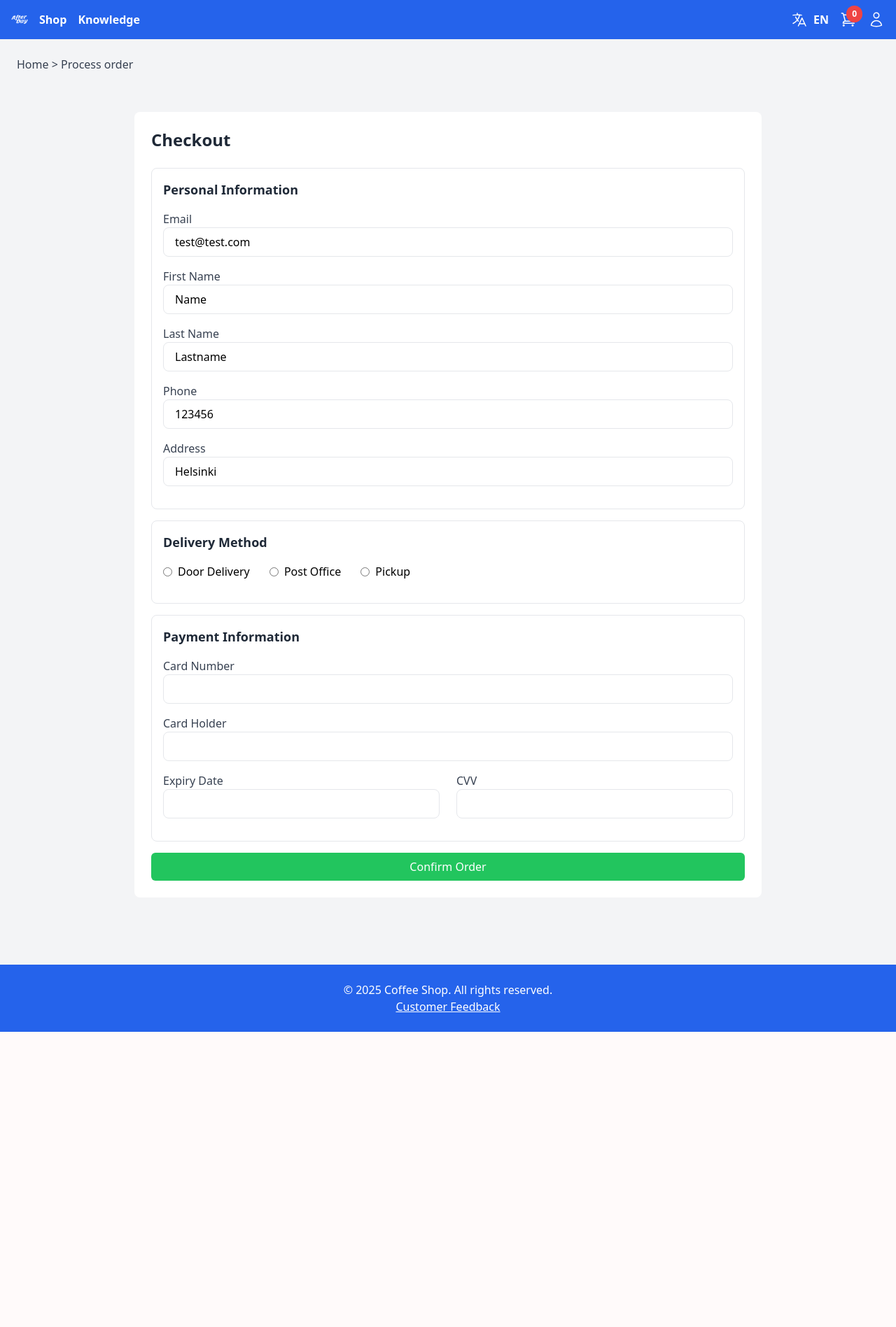
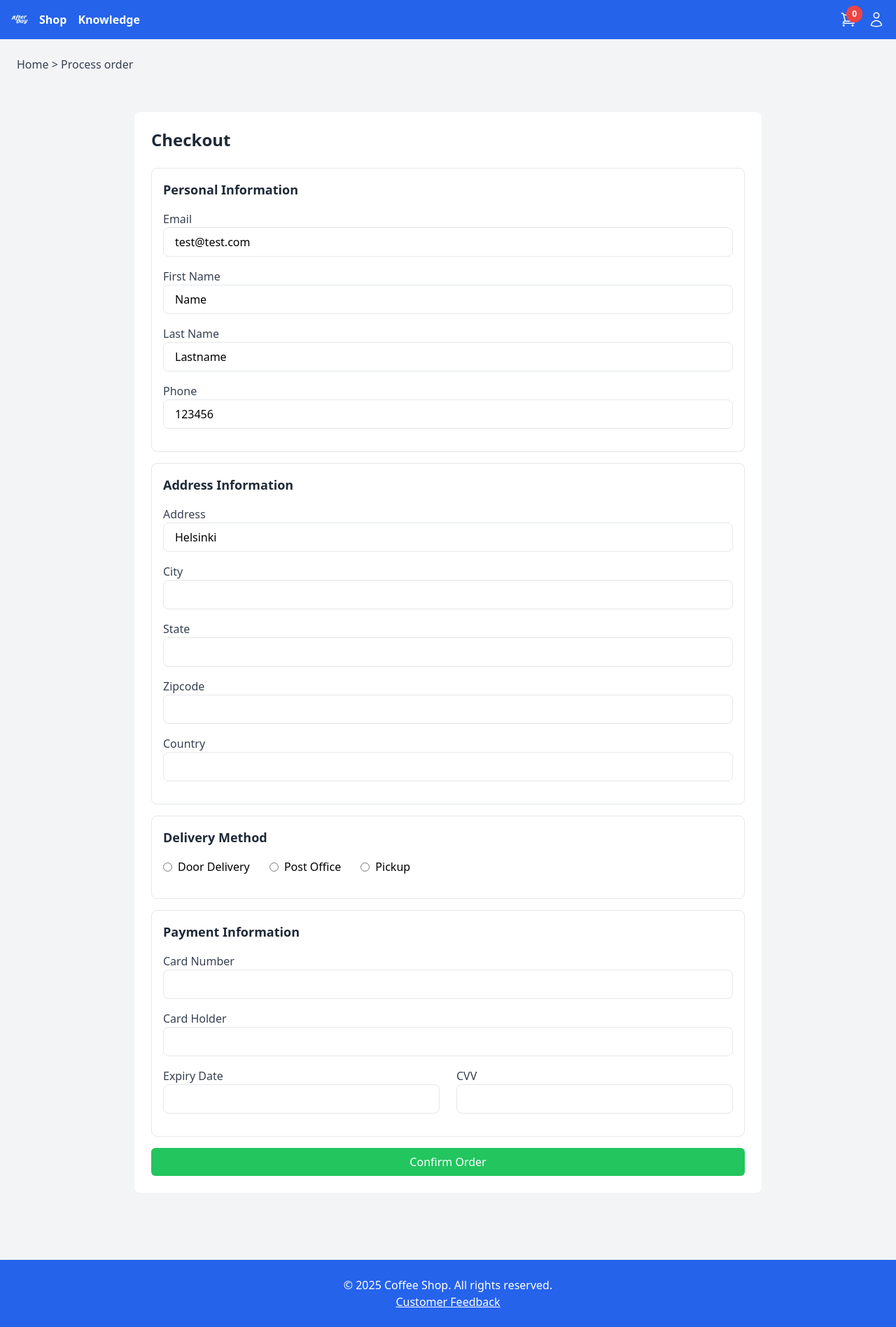
Before and after one commit to mariiavyl/coffeeshop, a PHP site: page /process_order.php in a window 1280 px wide. Shown: the whole page at 70% size. Before the commit the page ends 1475 px from the top, so only its background shows below. Run offline with PHP 8.4, Linux system fonts and the light colour scheme; a user stored in the database is signed in; data comes from the database, SQL or seed files in the repository; some libraries are stand-ins or nearby versions.

Commit message:
cart icon, order details all data

```diff
--- a/includes/header.php
+++ b/includes/header.php
@@ -12,7 +12,6 @@
     window.dataLayer = window.dataLayer || [];
     function gtag(){dataLayer.push(arguments);}
     gtag('js', new Date());
-
     gtag('config', 'G-J2CXNQYNMZ');
   </script>
   <meta charset="utf-8">
@@ -32,22 +31,8 @@
             </li>
             <li><a href="index.php" class="text-white font-semibold hover:text-gray-300">Shop</a></li>
             <li><a href="knowledge.php" class="text-white font-semibold hover:text-gray-300">Knowledge</a></li>
-
         </ul>
         <div class="relative flex items-center space-x-4">
-            <!-- Language Dropdown -->
-            <div class="relative">
-                <button id="language-dropdown" class="text-white font-semibold hover:text-gray-300 flex items-center">
-                    <svg xmlns="http://www.w3.org/2000/svg" fill="none" viewBox="0 0 24 24" stroke-width="1.5" stroke="currentColor" class="h-6 w-6">
-                        <path stroke-linecap="round" stroke-linejoin="round" d="m10.5 21 5.25-11.25L21 21m-9-3h7.5M3 5.621a48.474 48.474 0 0 1 6-.371m0 0c1.12 0 2.233.038 3.334.114M9 5.25V3m3.334 2.364C11.176 10.658 7.69 15.08 3 17.502m9.334-12.138c.896.061 1.785.147 2.666.257m-4.589 8.495a18.023 18.023 0 0 1-3.827-5.802" />
-                    </svg>
-                    <span class="ml-2">EN</span>
-                </button>
-                <div id="language-dropdown-menu" class="hidden absolute right-0 mt-2 bg-white border border-gray-200 rounded-lg shadow-lg">
-                    <a href="#" class="block px-4 py-2 text-gray-800 hover:bg-gray-200">English</a>
-                    <a href="#" class="block px-4 py-2 text-gray-800 hover:bg-gray-200">Finnish</a>
-                </div>
-            </div>
             <!-- Cart Icon -->
             <a href="cart.php" class="text-white font-semibold hover:text-gray-300 relative flex items-center">
                 <svg xmlns="http://www.w3.org/2000/svg" fill="none" viewBox="0 0 24 24" stroke-width="1.5" stroke="currentColor" class="h-6 w-6">
@@ -67,21 +52,4 @@
     </div>
 </nav>
 
-<script>
-document.addEventListener("DOMContentLoaded", function() {
-    const languageDropdown = document.getElementById("language-dropdown");
-    const languageDropdownMenu = document.getElementById("language-dropdown-menu");
-
-    languageDropdown.addEventListener("click", function() {
-        languageDropdownMenu.classList.toggle("hidden");
-    });
-
-    document.addEventListener("click", function(event) {
-        if (!languageDropdown.contains(event.target) && !languageDropdownMenu.contains(event.target)) {
-            languageDropdownMenu.classList.add("hidden");
-        }
-    });
-});
-</script>
-
 <?php if (!isset($disable_breadcrumbs)) include 'breadcrumbs.php'; ?>
--- a/process_order.php
+++ b/process_order.php
@@ -7,8 +7,8 @@
     exit;
 }
 
-// Get user data including payment information
-$stmt = $db_connection->prepare("SELECT email, name, lastname, address, phone, card_number, card_holder, expiry_date, cvv FROM customers WHERE id = ?");
+// Get user data including address information
+$stmt = $db_connection->prepare("SELECT email, name, lastname, address, city, state, zipcode, country, phone, card_number, card_holder, expiry_date, cvv FROM customers WHERE id = ?");
 $stmt->execute([$_SESSION['user_id']]);
 $user = $stmt->fetch(PDO::FETCH_ASSOC);
 
@@ -20,10 +20,14 @@
     $name = $_POST['name'] ?? '';
     $lastname = $_POST['lastname'] ?? '';
     $address = $_POST['address'] ?? '';
+    $city = $_POST['city'] ?? '';
+    $state = $_POST['state'] ?? '';
+    $zipcode = $_POST['zipcode'] ?? '';
+    $country = $_POST['country'] ?? '';
     $phone = $_POST['phone'] ?? '';
     $delivery_method = $_POST['delivery_method'] ?? '';
 
-    if (empty($email) || empty($name) || empty($lastname) || empty($address) || empty($phone) || empty($delivery_method)) {
+    if (empty($email) || empty($name) || empty($lastname) || empty($address) || empty($city) || empty($state) || empty($zipcode) || empty($country) || empty($phone) || empty($delivery_method)) {
         $error_message = "All fields are required!";
     } else {
         try {
@@ -37,8 +41,8 @@
                 $total_price_alv += $product['price_alv'] * $qty;
             }
 
-            $stmt = $db_connection->prepare("INSERT INTO orders (customer_id, total_price_alv, delivery_method) VALUES (?, ?, ?)");
-            $stmt->execute([$_SESSION['user_id'], $total_price_alv, $delivery_method]);
+            $stmt = $db_connection->prepare("INSERT INTO orders (customer_id, total_price_alv, delivery_method, address, city, state, zipcode, country) VALUES (?, ?, ?, ?, ?, ?, ?, ?)");
+            $stmt->execute([$_SESSION['user_id'], $total_price_alv, $delivery_method, $address, $city, $state, $zipcode, $country]);
             $order_id = $db_connection->lastInsertId();
 
             $stmt = $db_connection->prepare("INSERT INTO order_items (order_id, product_id, quantity, price_alv) VALUES (?, ?, ?, ?)");
@@ -103,10 +107,34 @@
                 <label for="phone" class="block text-gray-700">Phone</label>
                 <input type="tel" name="phone" id="phone" class="w-full px-4 py-2 border rounded-lg focus:outline-none focus:ring-2 focus:ring-blue-400" value="<?= htmlspecialchars($user['phone']) ?>" required>
             </div>
+        </div>
 
+        <!-- Address Information -->
+        <div class="p-4 border rounded-lg mb-4">
+            <h3 class="text-lg font-semibold text-gray-800 mb-4">Address Information</h3>
             <div class="mb-4">
                 <label for="address" class="block text-gray-700">Address</label>
                 <input type="text" name="address" id="address" class="w-full px-4 py-2 border rounded-lg focus:outline-none focus:ring-2 focus:ring-blue-400" value="<?= htmlspecialchars($user['address']) ?>" required>
+            </div>
+
+            <div class="mb-4">
+                <label for="city" class="block text-gray-700">City</label>
+                <input type="text" name="city" id="city" class="w-full px-4 py-2 border rounded-lg focus:outline-none focus:ring-2 focus:ring-blue-400" value="<?= htmlspecialchars($user['city']) ?>" required>
+            </div>
+
+            <div class="mb-4">
+                <label for="state" class="block text-gray-700">State</label>
+                <input type="text" name="state" id="state" class="w-full px-4 py-2 border rounded-lg focus:outline-none focus:ring-2 focus:ring-blue-400" value="<?= htmlspecialchars($user['state']) ?>" required>
+            </div>
+
+            <div class="mb-4">
+                <label for="zipcode" class="block text-gray-700">Zipcode</label>
+                <input type="text" name="zipcode" id="zipcode" class="w-full px-4 py-2 border rounded-lg focus:outline-none focus:ring-2 focus:ring-blue-400" value="<?= htmlspecialchars($user['zipcode']) ?>" required>
+            </div>
+
+            <div class="mb-4">
+                <label for="country" class="block text-gray-700">Country</label>
+                <input type="text" name="country" id="country" class="w-full px-4 py-2 border rounded-lg focus:outline-none focus:ring-2 focus:ring-blue-400" value="<?= htmlspecialchars($user['country']) ?>" required>
             </div>
         </div>
 
--- a/profile.php
+++ b/profile.php
@@ -1,4 +1,6 @@
 <?php
+ob_start();
+
 include 'includes/db.php';
 include 'includes/header.php';
 
```
Also changed, not shown: order_details.php (+11 -2 lines). Lines whose indentation alone changed are shown as unchanged.
